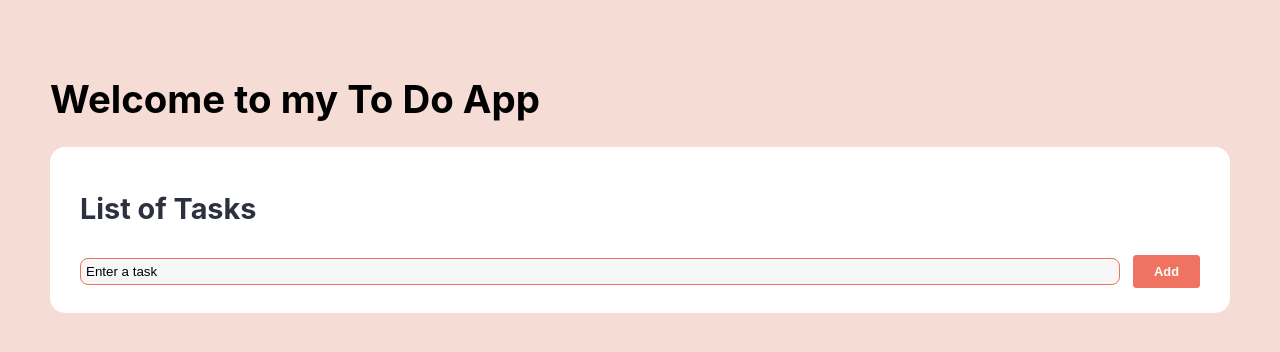
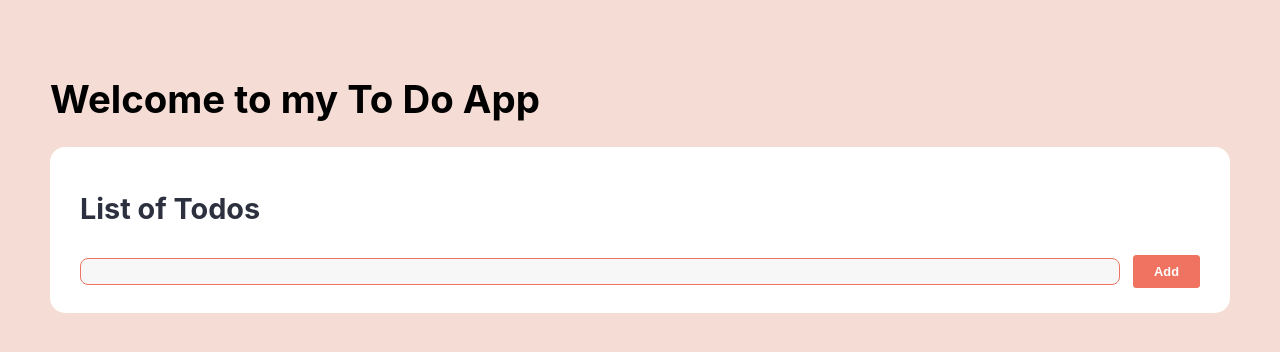
Before and after one commit to Reignu/todolist, a React (Create React App) app in the folder frontend/: page / in a window 1280 px wide. Shown: the top 352 px of the page. Built offline with nearby package versions, Linux system fonts and the light colour scheme.

Commit message:
Added useState to pass down props & form functionality

```diff
--- a/frontend/src/components/form/index.js
+++ b/frontend/src/components/form/index.js
@@ -1,17 +1,18 @@
 import React from 'react'
 import { FormContainer, Input, Button } from './styles'
 
-function Form() {
-    return(
+function Form({ input, setInput }) {
+    return (
         <FormContainer>
             <Input
-            value='Enter a task'
-            type='text'
-            role='input'
+                value={input}
+                onChange={(e) => setInput(e.target.value)}
+                type='text'
+                role='input'
             />
             <Button type='submit' onclick='#'>Add</Button>
         </FormContainer>
-    )
+    );
 }
 
-export default Form
+export default Form;
--- a/frontend/src/components/todo/index.js
+++ b/frontend/src/components/todo/index.js
@@ -1,15 +1,19 @@
-import React from 'react'
+import React, {useState} from 'react'
 import { Container } from './styles'
 import Form from '../form'
 
 function Todo() {
+        const [input, setInput] = useState(``);
+        console.log(input, "input");
+
     return (
-        <Container><h2>List of Tasks</h2>
-        {/* Form Component */}
-        <Form />
-        {/* Task */}
-        {/* Key */}
-        {/* Author */}
+        <Container>
+            <h2>List of Todos</h2>
+            {/* Form Component */}
+            <Form input = {input} setInput = {setInput}/>
+            {/* Task */}
+            {/* Key */}
+            {/* Author */}
         </Container>
     )
 }
```
